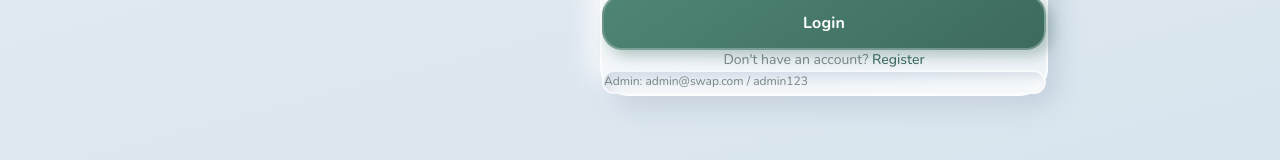
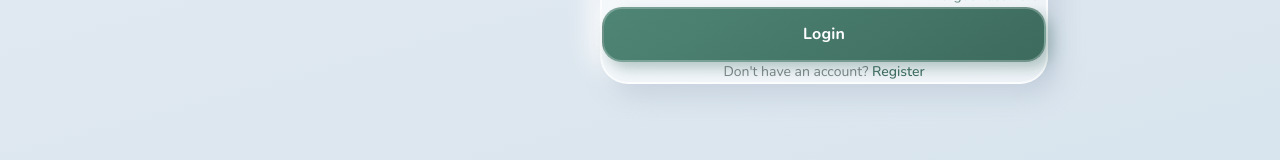
Before and after one commit to Avantika7477/Clothing-Swap-Marketplace-, a React (Vite) app in the folder client/: page /login in a window 1280 px wide. Shown: the part 439-599 px from the top of the page. Built offline with nearby package versions, Linux system fonts and the light colour scheme; no server answers.

Commit message:
updated ui

```diff
--- a/client/src/components/forms/LoginForm.jsx
+++ b/client/src/components/forms/LoginForm.jsx
@@ -104,10 +104,6 @@ const LoginForm = () => {
           Register
         </Link>
       </p>
-
-      <div className="clay-inset p-3 text-xs leading-relaxed text-ink/60">
-        <p>Admin: admin@swap.com / admin123</p>
-      </div>
     </form>
   );
 };
```
